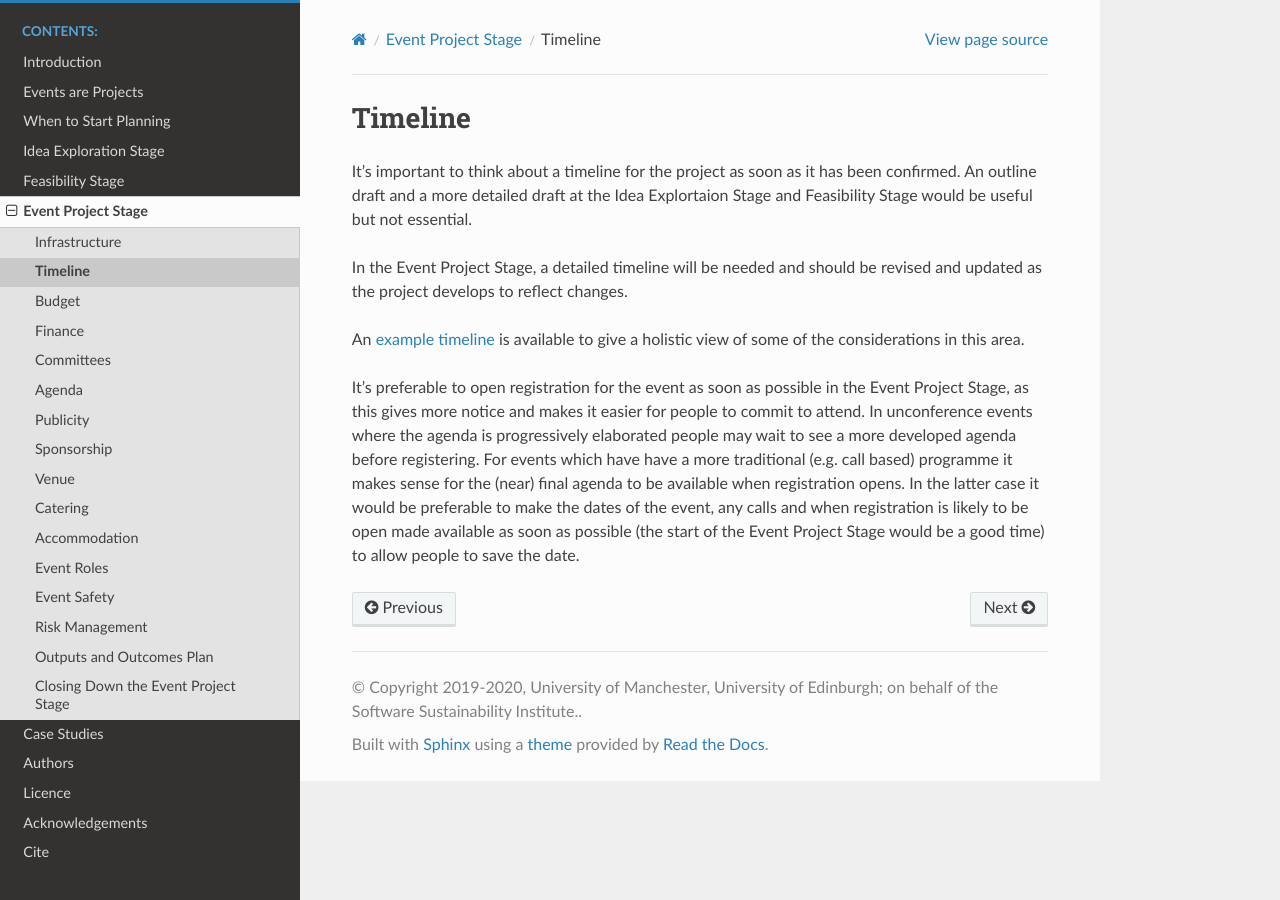
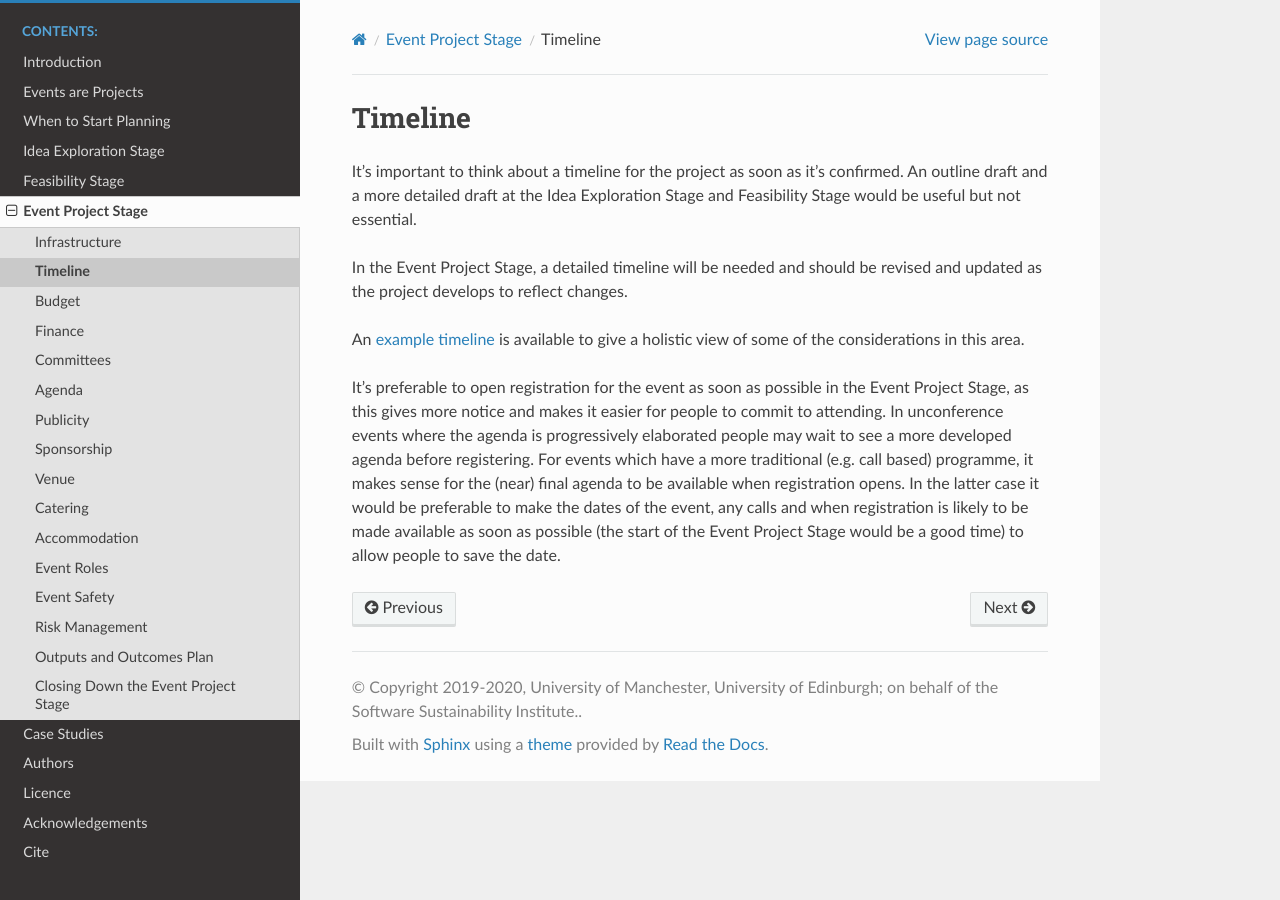
Before and after one commit to softwaresaved/event-organisation-guide, a Sphinx documentation site: the page built from docs/eog/eps-timeline.rst, in a window 1280 px wide. Built offline with Sphinx 7.4.7 and the Read the Docs theme 2.0.0, drawn with Linux system fonts in a browser that asks for light colours.

Commit message:
Update eps-timeline.rst

```diff
--- a/docs/eog/eps-timeline.rst
+++ b/docs/eog/eps-timeline.rst
@@ -2,11 +2,11 @@
 
 Timeline
 ========
-It’s important to think about a timeline for the project as soon as it has been confirmed. An outline draft and a more detailed
-draft at the Idea Explortaion Stage and Feasibility Stage would be useful but not essential.
+It’s important to think about a timeline for the project as soon as it's confirmed. An outline draft and a more detailed
+draft at the Idea Exploration Stage and Feasibility Stage would be useful but not essential.
 
 In the Event Project Stage, a detailed timeline will be needed and should be revised and updated as the project develops to reflect changes.
 
 An `example timeline <https://zenodo.org/record/4066931>`_ is available to give a holistic view of some of the considerations in this area.
 
-It's preferable to open registration for the event as soon as possible in the Event Project Stage, as this gives more notice and makes it easier for people to commit to attend. In unconference events where the agenda is progressively elaborated people may wait to see a more developed agenda before registering. For events which have have a more traditional (e.g. call based) programme it makes sense for the (near) final agenda to be available when registration opens. In the latter case it would be preferable to make the dates of the event, any calls and when registration is likely to be open made available as soon as possible (the start of the Event Project Stage would be a good time) to allow people to save the date.
+It's preferable to open registration for the event as soon as possible in the Event Project Stage, as this gives more notice and makes it easier for people to commit to attending. In unconference events where the agenda is progressively elaborated people may wait to see a more developed agenda before registering. For events which have a more traditional (e.g. call based) programme, it makes sense for the (near) final agenda to be available when registration opens. In the latter case it would be preferable to make the dates of the event, any calls and when registration is likely to be made available as soon as possible (the start of the Event Project Stage would be a good time) to allow people to save the date.
```
